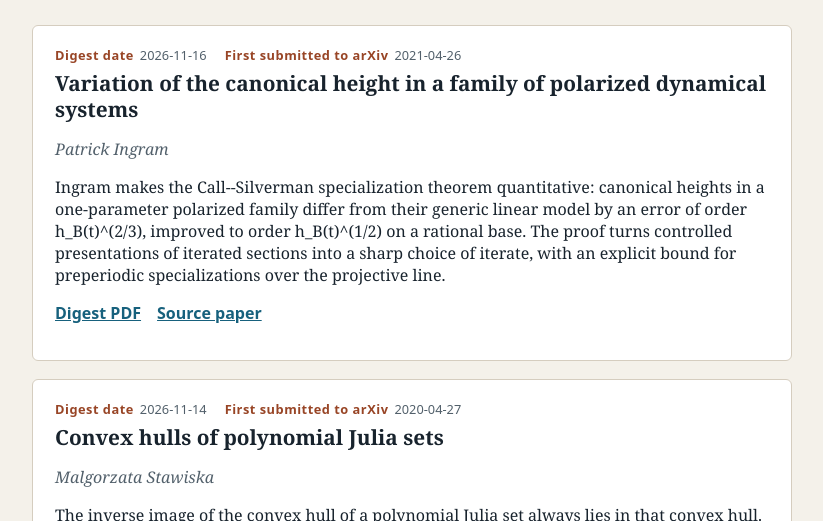
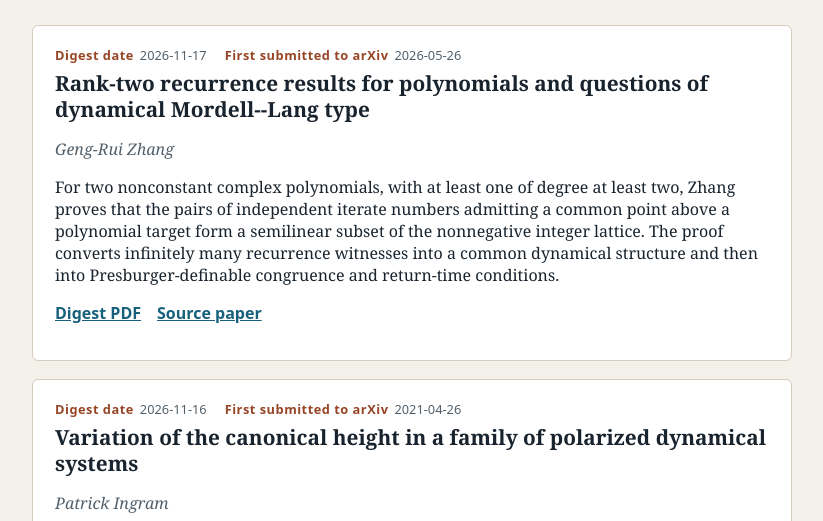
Before and after one commit to Yoaskay/daily-math-paper-digest-pages, a plain HTML site: page topics/arithmetic-dynamics.html in a window 1280 px wide. Shown: the part 279-800 px from the top of the page, without its empty margins (158-981 px from the left). Drawn offline with Linux system fonts and the light colour scheme.

Commit message:
Publish digest site for 2026-11-17

```diff
--- a/topics/arithmetic-dynamics.html
+++ b/topics/arithmetic-dynamics.html
@@ -14,6 +14,16 @@
     <p>Arithmetic dynamics in the broad sense.</p></header>
     <section class="digest-list" aria-label="Arithmetic dynamics digests">
     <article class="digest">
+<dl class="dates">
+<div><dt>Digest date</dt><dd>2026-11-17</dd></div>
+<div><dt>First submitted to arXiv</dt><dd>2026-05-26</dd></div>
+</dl>
+<h2>Rank-two recurrence results for polynomials and questions of dynamical Mordell--Lang type</h2>
+<p class="authors">Geng-Rui Zhang</p>
+<p>For two nonconstant complex polynomials, with at least one of degree at least two, Zhang proves that the pairs of independent iterate numbers admitting a common point above a polynomial target form a semilinear subset of the nonnegative integer lattice. The proof converts infinitely many recurrence witnesses into a common dynamical structure and then into Presburger-definable congruence and return-time conditions.</p>
+<p class="links"><a href="../digests/2026-11-17-arxiv-2605.27058.pdf">Digest PDF</a> <a href="https://arxiv.org/abs/2605.27058v2">Source paper</a></p>
+</article>
+<article class="digest">
 <dl class="dates">
 <div><dt>Digest date</dt><dd>2026-11-16</dd></div>
 <div><dt>First submitted to arXiv</dt><dd>2021-04-26</dd></div>
```
Also changed, not shown: index.html (+1 -1 lines), 1 other file.
